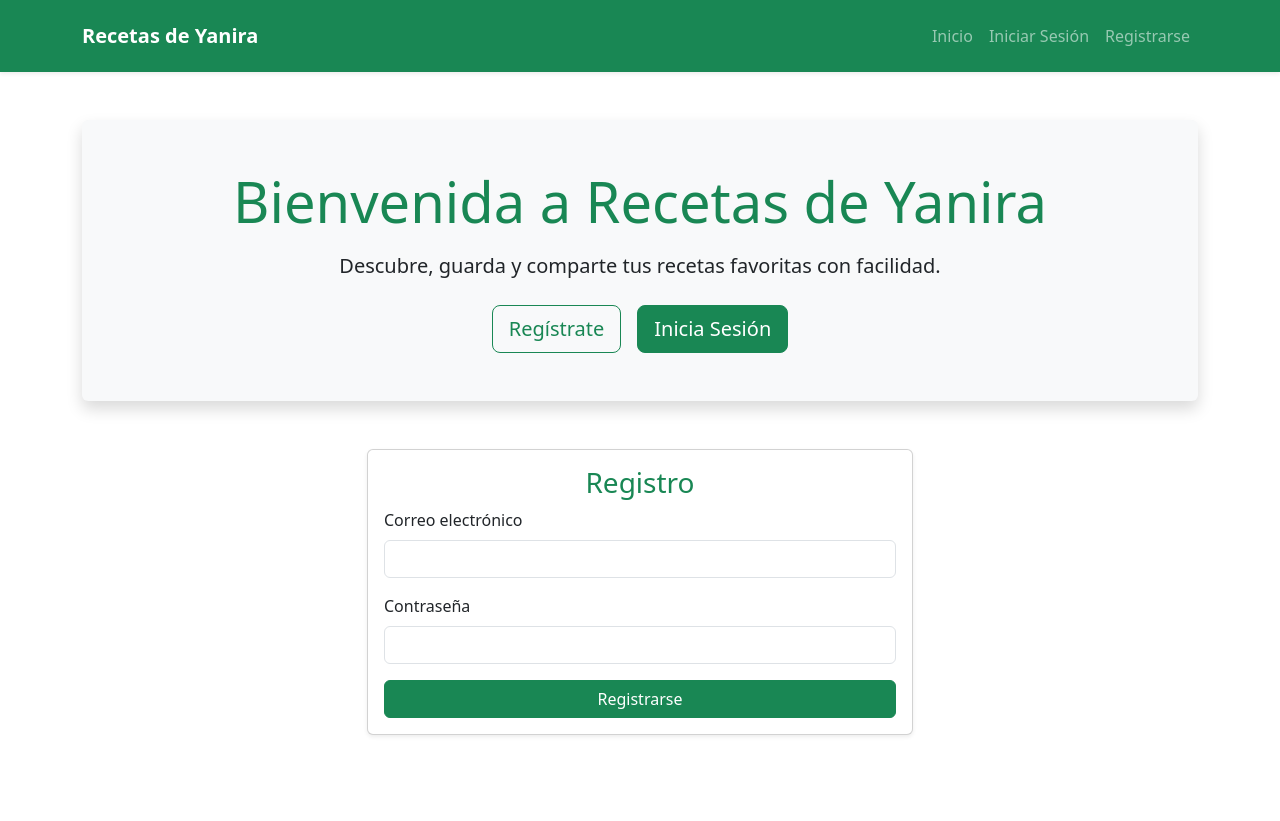
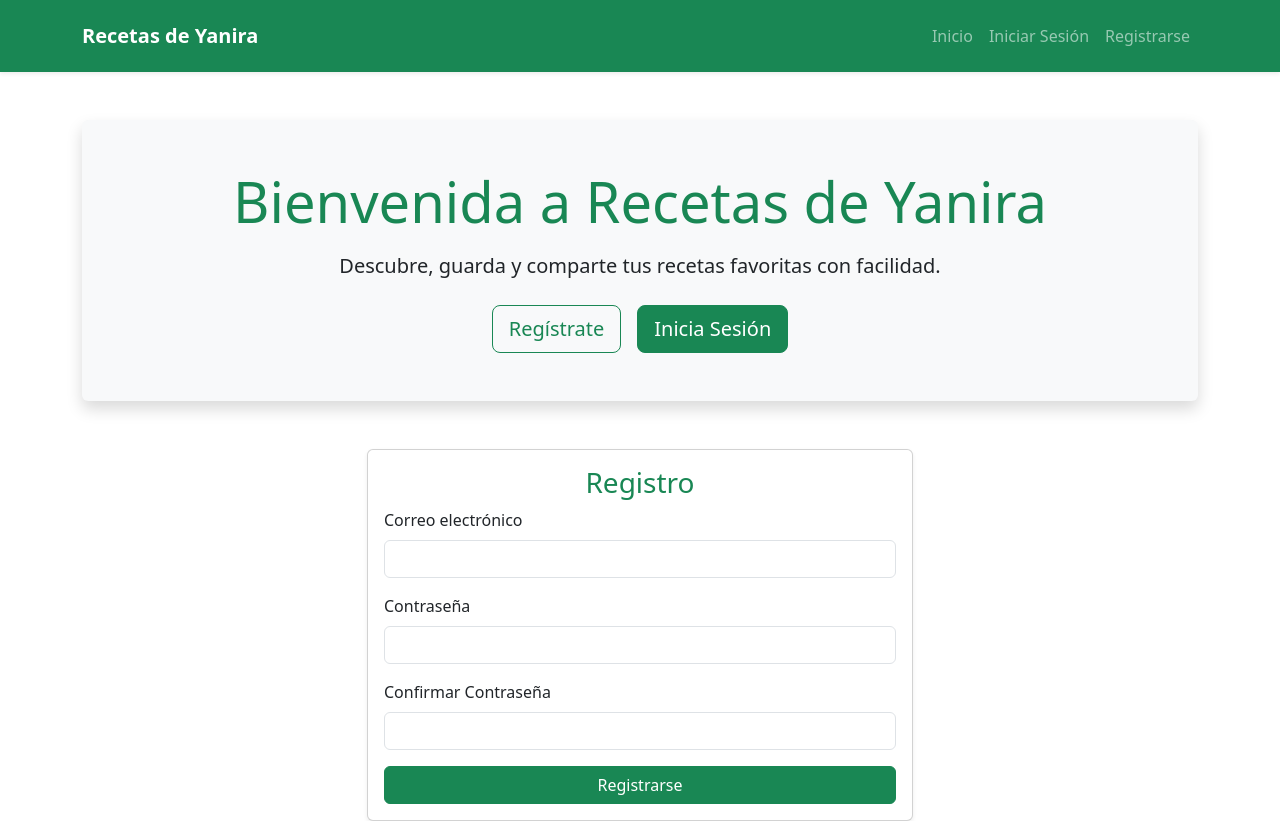
Before and after one commit to YaniraGS/ProyectoIntegrado, an Angular app in the folder frontend/recetas-de-yanira/: page /register in a window 1280 px wide. Before the commit the page ends 800 px from the top, so only its background shows below. Built offline with nearby package versions, Linux system fonts and the light colour scheme.

Commit message:
ajuste estilos

```diff
--- a/frontend/recetas-de-yanira/src/app/app.component.css
+++ b/frontend/recetas-de-yanira/src/app/app.component.css
@@ -4,6 +4,14 @@ body {
 }
 
 .card {
-  border: none;
   border-radius: 1rem;
 }
+
+.btn-success {
+  border-radius: 0.5rem;
+  font-weight: 500;
+}
+
+.form-control {
+  border-radius: 0.5rem;
+}
--- a/frontend/recetas-de-yanira/src/app/pages/login/login.component.html
+++ b/frontend/recetas-de-yanira/src/app/pages/login/login.component.html
@@ -13,7 +13,7 @@
               <label for="password" class="form-label">Contraseña</label>
               <input [(ngModel)]="password" name="password" id="password" type="password" class="form-control" required>
             </div>
-            <button type="submit" class="btn btn-danger w-100">Entrar</button>
+            <button type="submit" class="btn btn-success w-100">Entrar</button>
           </form>
           <div class="text-danger mt-3 text-center" *ngIf="errorMessage">{{ errorMessage }}</div>
         </div>
--- a/frontend/recetas-de-yanira/src/app/pages/register/register.component.html
+++ b/frontend/recetas-de-yanira/src/app/pages/register/register.component.html
@@ -13,6 +13,10 @@
               <label for="password" class="form-label">Contraseña</label>
               <input [(ngModel)]="password" name="password" id="password" type="password" class="form-control" required>
             </div>
+            <div class="mb-3">
+              <label for="password" class="form-label">Confirmar Contraseña</label>
+              <input [(ngModel)]="password" name="password" id="password" type="password" class="form-control" required>
+            </div>
             <button type="submit" class="btn btn-success w-100">Registrarse</button>
           </form>
           <div class="text-danger mt-3 text-center" *ngIf="errorMessage">{{ errorMessage }}</div>
```
